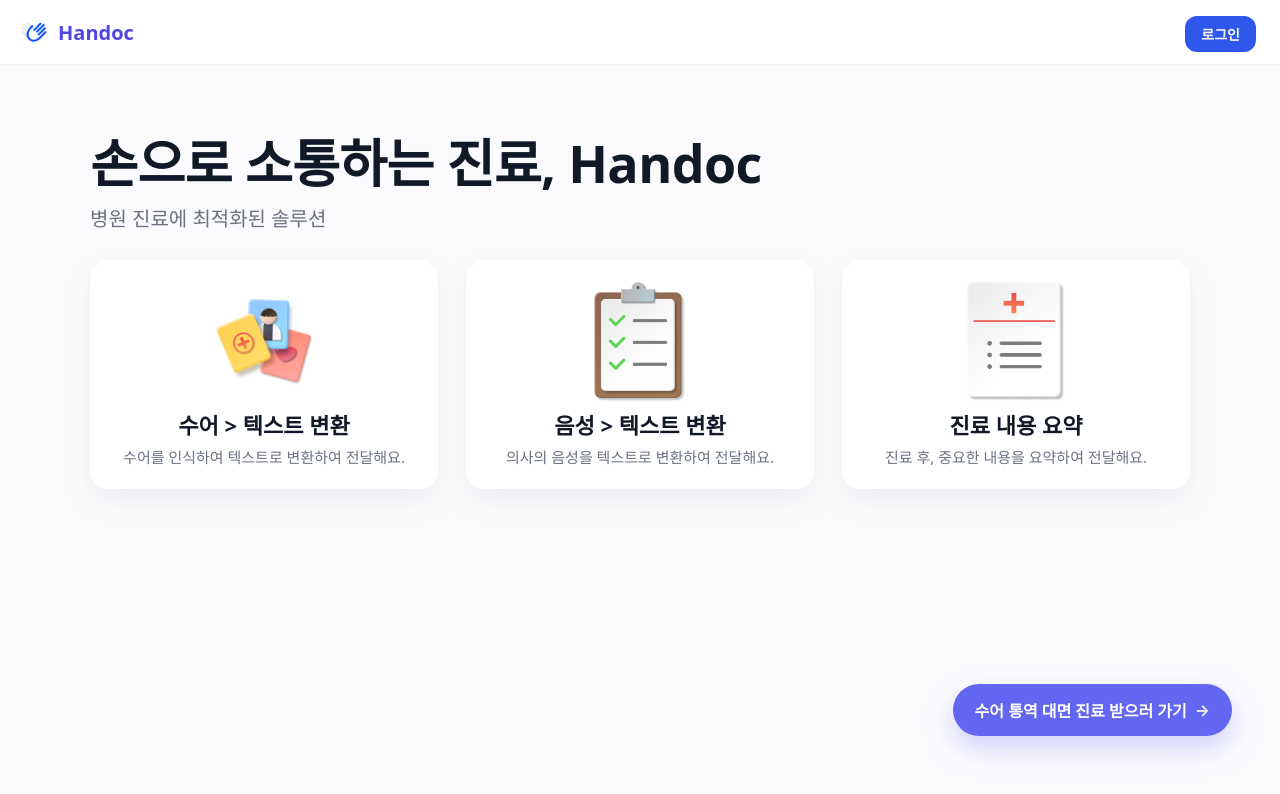
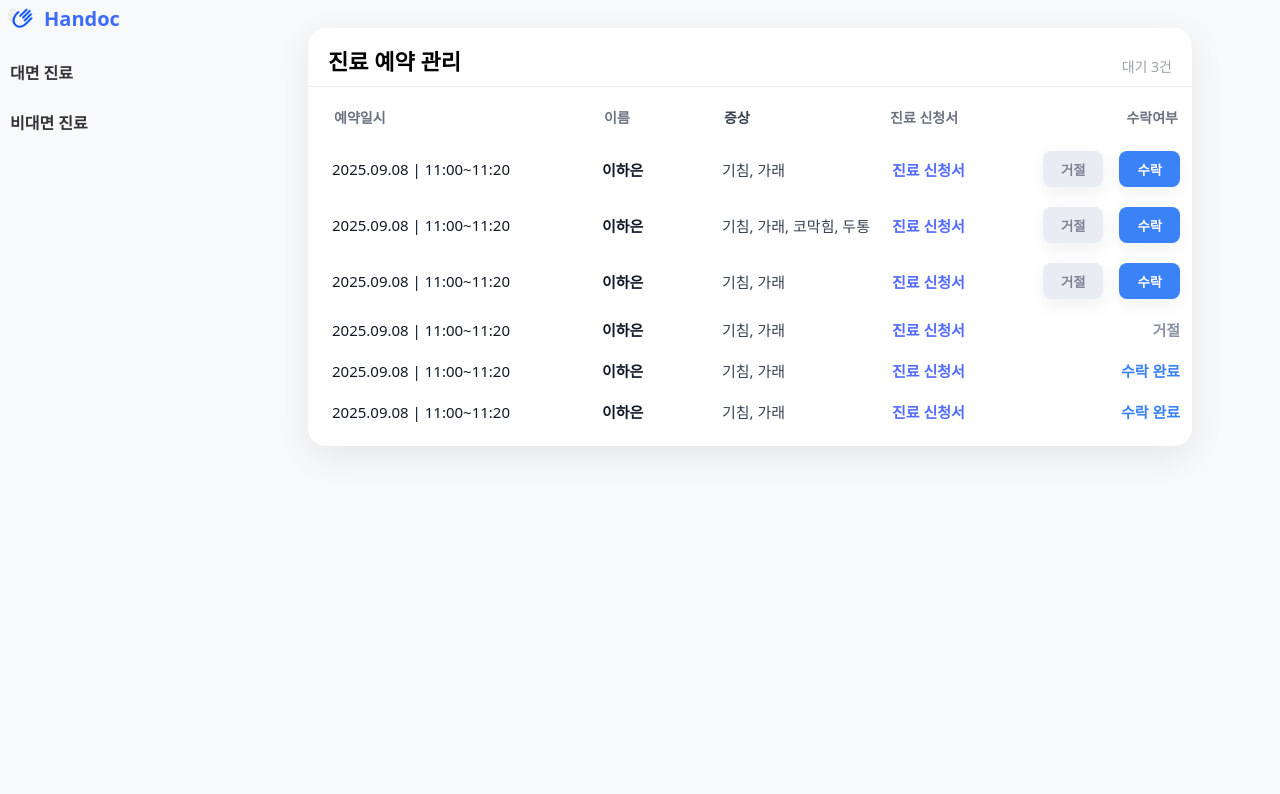
Before and after one commit to 3-NoPainNoGain/FE, a React (Create React App) app: page /doctor/reservations in a window 1280 px wide. Before the commit this address led to /. Shown: the top 794 px of the page. Built offline with nearby package versions, Linux system fonts and the light colour scheme.

Commit message:
Feat:의사 예약 내역 리스트 ui(#26)

```diff
--- a/src/App.jsx
+++ b/src/App.jsx
@@ -16,10 +16,13 @@ import ReservationConfirm from "./pages/ReservationConfirm";
 import OAuthCallback from "./pages/OAuthCallback";
 import { AuthProvider } from "./auth/AuthContext";
 
+// ⬇️ 의사 뷰: 진료 예약 리스트 페이지
+import DoctorReservationList from "./pages/DoctorReservationList";
+
 export default function App() {
   return (
     <BrowserRouter>
-      {/* ⬅️ 반드시 Router 안쪽에 AuthProvider를 둡니다 */}
+      {/* ⬅️ Router 안쪽에 AuthProvider를 둡니다 */}
       <AuthProvider>
         <Routes>
           {/* 랜딩 */}
@@ -33,13 +36,16 @@ export default function App() {
             element={<DiagnosisSummaryPage />}
           />
 
-          {/* 비대면 진료 */}
+          {/* 비대면 진료 (환자 뷰) */}
           <Route path="/tele/doctor-list" element={<TeleDoctorList />} />
           <Route path="/tele/doctor/:doctorId" element={<TeleDoctorDetail />} />
           <Route path="/tele/apply/:doctorId" element={<TeleApplyWizard />} />
 
           {/* 예약 확인 */}
           <Route path="/reservation/confirm" element={<ReservationConfirm />} />
+
+          {/* 의사 뷰 */}
+          <Route path="/doctor/reservations" element={<DoctorReservationList />} />
 
           {/* OAuth 콜백 */}
           <Route path="/oauth/:provider/callback" element={<OAuthCallback />} />
--- /dev/null
+++ b/src/pages/DoctorReservationList.jsx
@@ -0,0 +1,163 @@
+import { useEffect, useMemo, useState } from "react";
+import { Link } from "react-router-dom";
+import Sidebar from "../components/Sidebar";
+import "./doctor-reservation-list.css";
+
+const STATUS = {
+  PENDING: "PENDING",
+  ACCEPTED: "ACCEPTED",
+  REJECTED: "REJECTED",
+};
+
+const seed = [
+  {
+    id: 1,
+    dateLabel: "2025.09.08 | 11:00~11:20",
+    name: "이하은",
+    symptoms: "기침, 가래",
+    status: STATUS.PENDING,
+    applyPath: "/doctor/applications/1",
+  },
+  {
+    id: 2,
+    dateLabel: "2025.09.08 | 11:00~11:20",
+    name: "이하은",
+    symptoms: "기침, 가래, 코막힘, 두통",
+    status: STATUS.PENDING,
+    applyPath: "/doctor/applications/2",
+  },
+  {
+    id: 3,
+    dateLabel: "2025.09.08 | 11:00~11:20",
+    name: "이하은",
+    symptoms: "기침, 가래",
+    status: STATUS.PENDING,
+    applyPath: "/doctor/applications/3",
+  },
+  {
+    id: 4,
+    dateLabel: "2025.09.08 | 11:00~11:20",
+    name: "이하은",
+    symptoms: "기침, 가래",
+    status: STATUS.REJECTED,
+    applyPath: "/doctor/applications/4",
+  },
+  {
+    id: 5,
+    dateLabel: "2025.09.08 | 11:00~11:20",
+    name: "이하은",
+    symptoms: "기침, 가래",
+    status: STATUS.ACCEPTED,
+    applyPath: "/doctor/applications/5",
+  },
+  {
+    id: 6,
+    dateLabel: "2025.09.08 | 11:00~11:20",
+    name: "이하은",
+    symptoms: "기침, 가래",
+    status: STATUS.ACCEPTED,
+    applyPath: "/doctor/applications/6",
+  },
+];
+
+async function fetchReservations() {
+  return new Promise((r) => setTimeout(() => r(seed), 200));
+}
+
+export default function DoctorReservationList() {
+  const [rows, setRows] = useState([]);
+
+  useEffect(() => {
+    let alive = true;
+    fetchReservations().then((list) => {
+      if (!alive) return;
+      setRows(list);
+    });
+    return () => {
+      alive = false;
+    };
+  }, []);
+
+  const pendingCount = useMemo(
+    () => rows.filter((r) => r.status === STATUS.PENDING).length,
+    [rows]
+  );
+
+  const setStatus = (id, next) =>
+    setRows((prev) => prev.map((r) => (r.id === id ? { ...r, status: next } : r)));
+
+  return (
+    <div className="telemed apply">
+      <Sidebar />
+
+      <main className="doclist__main">
+
+        <div className="doclist__container">
+          <section className="doclist__card">
+            <header className="doclist__header">
+              <h2>진료 예약 관리</h2>
+              <div className="doclist__meta">대기 {pendingCount}건</div>
+            </header>
+
+            <div className="doclist__table" role="table" aria-label="진료 예약 목록">
+              <div className="doclist__thead" role="rowgroup">
+                <div className="doclist__row doclist__row--head" role="row">
+                  <div className="col col--time" role="columnheader">예약일시</div>
+                  <div className="col col--name" role="columnheader">이름</div>
+                  <div className="col col--symptom" role="columnheader">증상</div>
+                  <div className="col col--paper" role="columnheader">진료 신청서</div>
+                  <div className="col col--actions" role="columnheader">수락여부</div>
+                </div>
+              </div>
+
+              <div className="doclist__tbody" role="rowgroup">
+                {rows.map((r) => (
+                  <div className="doclist__row" role="row" key={r.id}>
+                    <div className="col col--time" role="cell">{r.dateLabel}</div>
+                    <div className="col col--name" role="cell">{r.name}</div>
+                    <div className="col col--symptom" role="cell">{r.symptoms}</div>
+
+                    <div className="col col--paper" role="cell">
+                      <Link className="doclist__link" to={r.applyPath}>
+                        진료 신청서
+                      </Link>
+                    </div>
+
+                    <div className="col col--actions" role="cell">
+                      {r.status === STATUS.PENDING && (
+                        <div className="actions">
+                          <button
+                            className="btn btn--ghost"
+                            onClick={() => setStatus(r.id, STATUS.REJECTED)}
+                            aria-label="거절"
+                          >
+                            거절
+                          </button>
+                          <button
+                            className="btn btn--primary"
+                            onClick={() => setStatus(r.id, STATUS.ACCEPTED)}
+                            aria-label="수락"
+                          >
+                            수락
+                          </button>
+                        </div>
+                      )}
+
+                      {r.status === STATUS.REJECTED && (
+                        <span className="state state--rejected">거절</span>
+                      )}
+
+                      {r.status === STATUS.ACCEPTED && (
+                        <span className="state state--accepted">수락 완료</span>
+                      )}
+                    </div>
+                  </div>
+                ))}
+              </div>
+            </div>
+          </section>
+        </div>
+      </main>
+    </div>
+  );
+}
--- /dev/null
+++ b/src/pages/doctor-reservation-list.css
@@ -0,0 +1,138 @@
+.doclist__main {
+  flex: 1 1 auto;
+  padding: 28px 64px;
+  background: #f8f9fb;
+}
+
+.doclist__container {
+  max-width: 1200px;
+  margin: 0 auto;
+  padding: 0 24px;
+  box-sizing: border-box;
+}
+
+.doclist__card {
+  background: #fff;
+  border-radius: 18px;
+  box-shadow: 0 10px 34px rgba(0,0,0,0.08);
+  overflow: hidden;
+  max-width: 1040px;
+  margin: 0 auto;
+}
+
+
+.doclist__header {
+  display: flex;
+  align-items: flex-end;
+  justify-content: space-between;
+  padding: 16px 20px 10px;
+  border-bottom: 1px solid #eaedf3;
+}
+.doclist__header h2 {
+  margin: 0;
+  font-size: 22px;
+  font-weight: 800;
+}
+.doclist__meta {
+  color: #9aa1a9;
+  font-size: 14px;
+}
+
+.doclist__table {
+  width: 100%;
+  padding: 6px 12px 14px;
+}
+.doclist__thead, .doclist__tbody {
+  width: 100%;
+}
+
+.doclist__row {
+  display: grid;
+  grid-template-columns: 260px 110px 1fr 130px 160px; /* 열 폭 조정 */
+  gap: 10px;
+  align-items: center;
+  padding: 10px 12px;
+  border-radius: 10px;
+}
+.doclist__row--head {
+  color: #6b7280;
+  font-weight: 700;
+  font-size: 14px;
+  padding: 14px;
+}
+.doclist__tbody .doclist__row {
+  font-size: 15px;
+  color: #111827;
+}
+.doclist__tbody .doclist__row:hover {
+  background: #fafbff;
+}
+
+.col--time { white-space: nowrap; }
+.col--name { font-weight: 700; }
+.col--symptom { color: #374151; }
+.col--paper { text-align: left; }
+.col--actions { text-align: right; }
+
+.doclist__link {
+  color: #546cff;
+  font-weight: 700;
+  text-decoration: none;
+}
+.doclist__link:hover { text-decoration: underline; }
+
+.actions {
+  display: inline-flex;
+  gap: 16px;                /* 버튼 간격 늘림 */
+  align-items: center;
+}
+.btn {
+  border: 0;
+  height: 36px;             /* 높이 키움 */
+  padding: 0 18px;          /* 좌우 여백 넓힘 */
+  border-radius: 8px;
+  font-weight: 800;
+  cursor: pointer;
+  box-shadow: 0 6px 18px rgba(0,0,0,0.06);
+}
+.btn--ghost {
+  background: #e9ecf3;
+  color: #7b8293;
+}
+.btn--ghost:hover { filter: brightness(0.97); }
+.btn--primary {
+  background: #3b82f6;
+  color: #fff;
+}
+.btn--primary:hover { filter: brightness(0.98); }
+
+/* 상태 */
+.state {
+  font-weight: 800;
+}
+.state--rejected {
+  color: #8b93a2;
+}
+.state--accepted {
+  color: #3b82f6;
+}
+
+/* 반응형 */
+@media (max-width: 1024px) {
+  .doclist__row {
+    grid-template-columns: 220px 100px 1fr 120px 160px;
+  }
+}
+@media (max-width: 840px) {
+  .doclist__row {
+    grid-template-columns: 1fr;
+    gap: 8px;
+    align-items: start;
+  }
+  .col--actions { text-align: left; }
+}
+
+.doclist__table { padding-right: 28px; }
+
+.col--actions { padding-right: 12px; }
+.doclist__row--head .col--actions { padding-right: 12px; }
```
